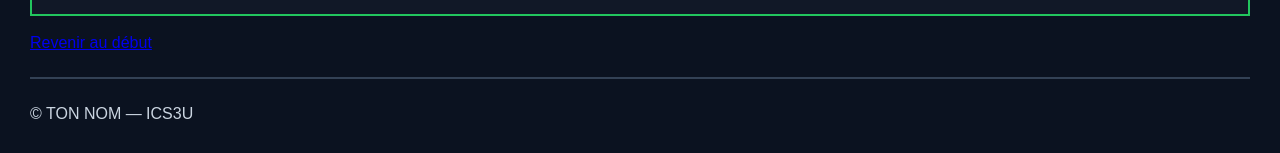
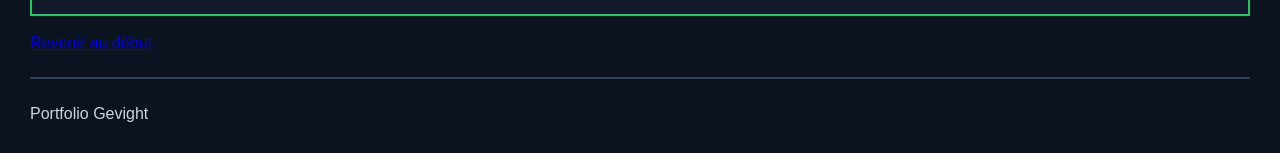
Before and after one commit to shagev26/shagev26.github.io, a plain HTML site: page voyage.html in a window 1280 px wide. Shown: the part 2208-2361 px from the top of the page. Drawn offline with Linux system fonts and the light colour scheme.

Commit message:
Update voyage.html

```diff
--- a/voyage.html
+++ b/voyage.html
@@ -79,7 +79,7 @@
 <a href="#Mon voyage parfait">Revenir au début</a>
 
     <div class="footer">
-      <p>© TON NOM — ICS3U</p>
+      <p>Portfolio Gevight</p>
     </div>
   </div>
 </body>
```
